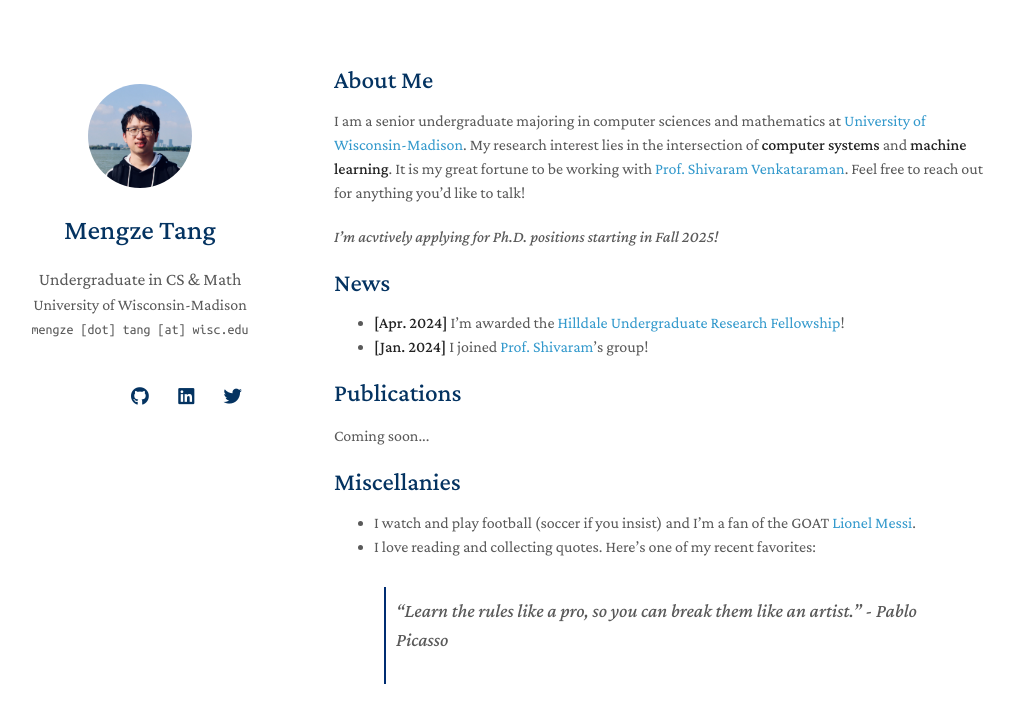
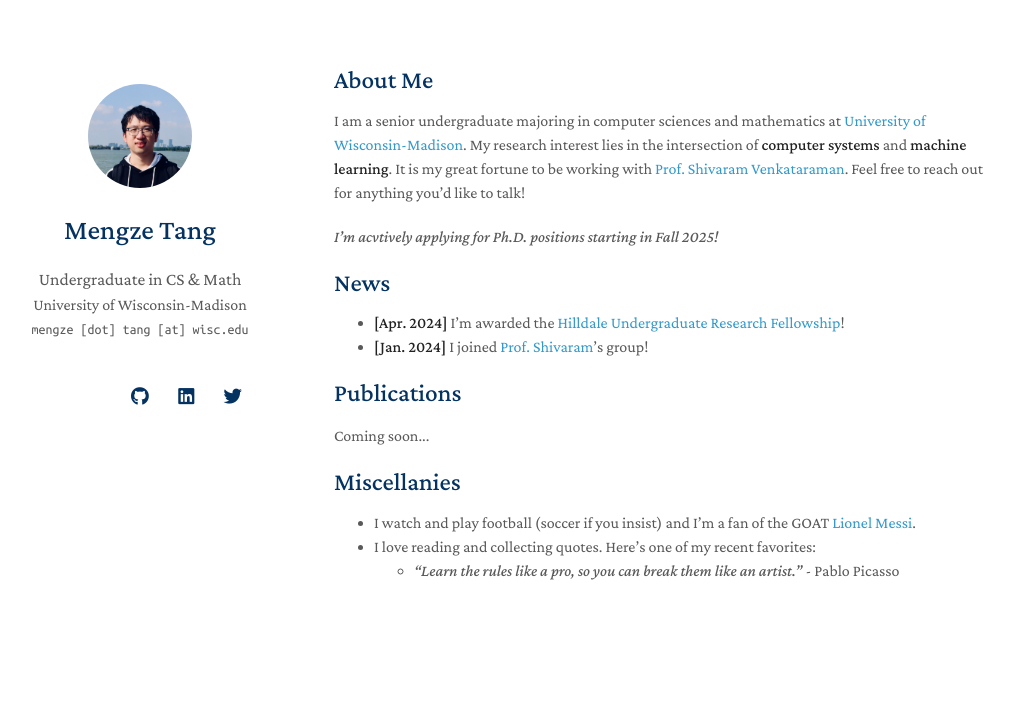
Before and after one commit to madmtang/madmtang.github.io, a Jekyll site: the page built from index.md, in a window 1280 px wide. Shown: the top 723 px of the page, without its empty margins (136-1149 px from the left). Built offline with Jekyll 4.4.1, drawn with Linux system fonts in a browser that asks for light colours; nearby versions of some CDN libraries; a style sheet for code colours, icons or effects is not loaded; our own code applies the rules of GitHub Pages for plain Markdown files.

Commit message:
fix quote

```diff
--- a/index.md
+++ b/index.md
@@ -27,4 +27,4 @@ I am a senior undergraduate majoring in computer sciences and mathematics at <a
 
 - I watch and play football (soccer if you insist) and I'm a fan of the GOAT <a href="https://www.youtube.com/watch?v=mDsztJOgqUg" target="_blank">Lionel Messi</a>.
 - I love reading and collecting quotes. Here's one of my recent favorites:
-  > "Learn the rules like a pro, so you can break them like an artist." - Pablo Picasso
+  - *"Learn the rules like a pro, so you can break them like an artist."* - Pablo Picasso
```
